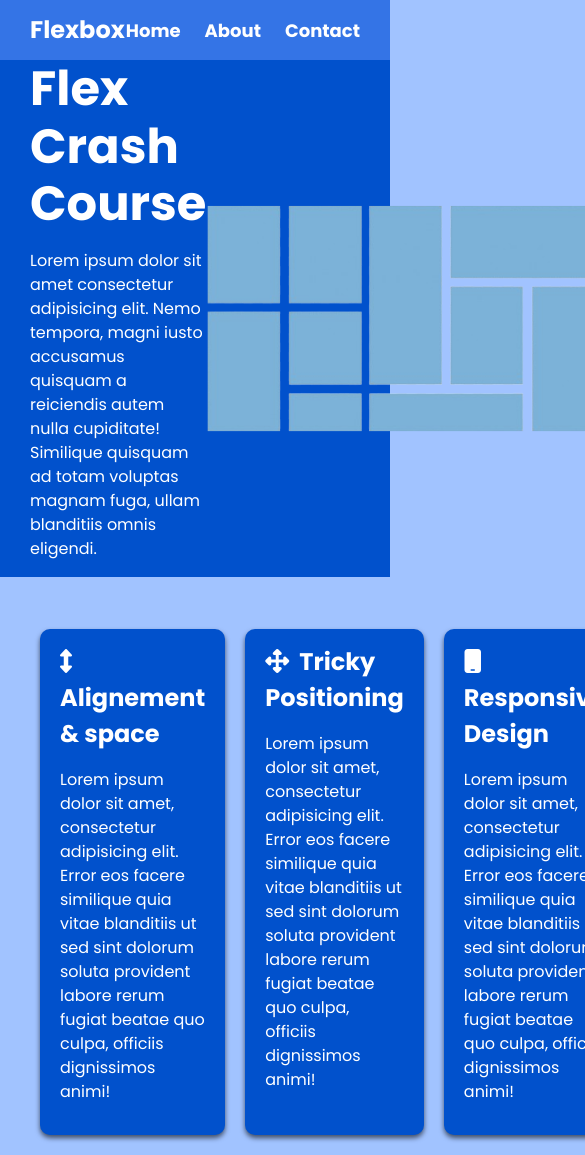
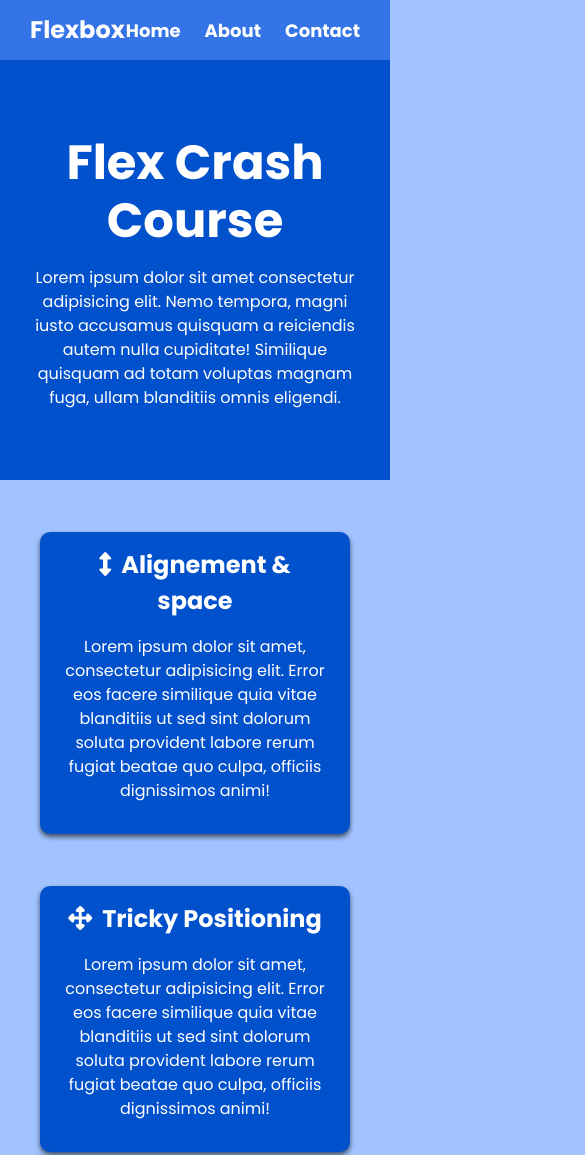
Before and after one commit to KhalilAr42/flexbox-crash-course, a plain HTML site: page index.html in a window 390 px wide. Shown: the top 1155 px of the page, 585 px wide, since content can reach past the window. Drawn offline with Linux system fonts and the light colour scheme.

Commit message:
Add media queries to make our website more responsive

```diff
--- a/style.css
+++ b/style.css
@@ -108,3 +108,21 @@ ul {
 .box i {
     margin-right: 10px;
 }
+
+@media (max-width: 768px) {
+    .header .container {
+        flex-direction: column;
+        justify-content: center;
+        padding-top: 20px;
+        text-align: center;
+    }
+
+    .header .container img {
+        display: none;
+    }
+
+    .boxes .container {
+        display: block;
+        text-align: center;
+    }
+}
```
